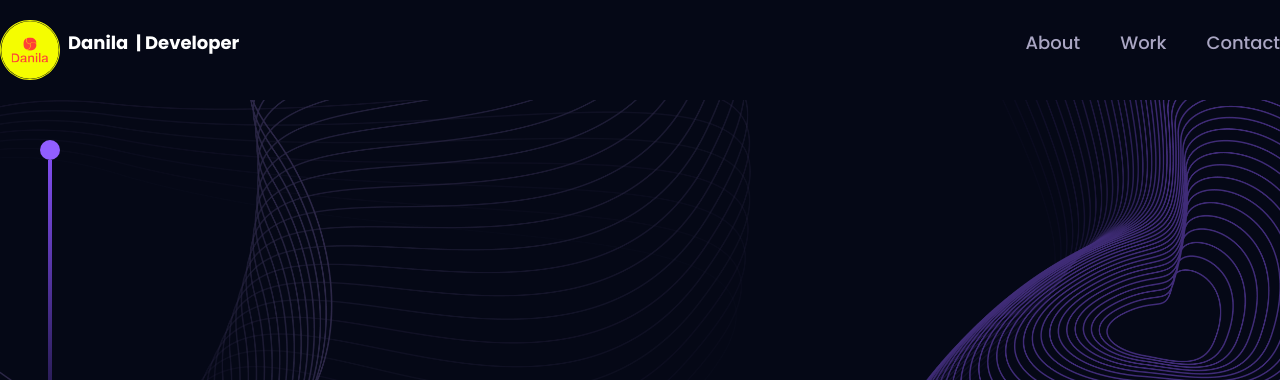
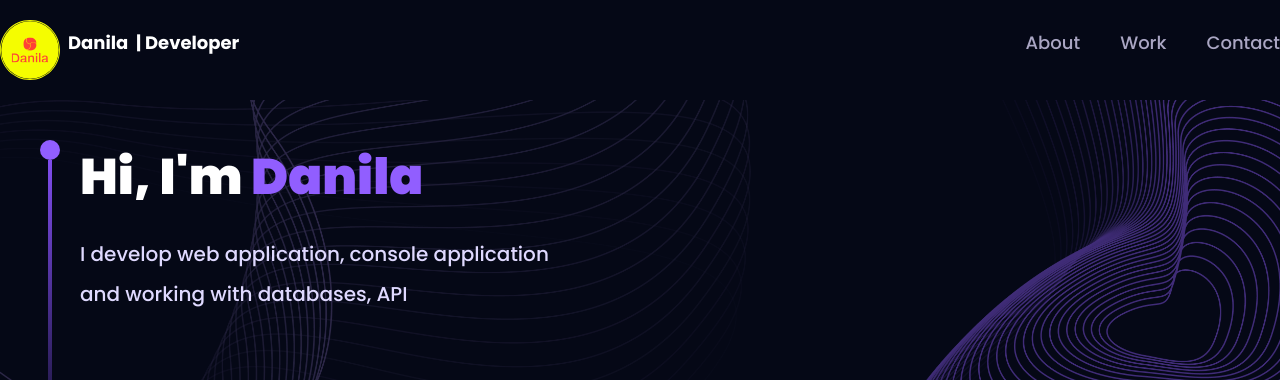
Before and after one commit to Danila0987654/First_3D_Portfolio_Site, a React (Vite) app: page / in a window 1280 px wide. Shown: the top 380 px of the page. Built offline with nearby package versions, Linux system fonts and the light colour scheme.

Commit message:
Added text as a short description

```diff
--- a/src/components/Hero.jsx
+++ b/src/components/Hero.jsx
@@ -11,6 +11,12 @@ const Hero = () => {
             <div className="dot_begin"/>
             <div className="dot_end violet-gradient"/>
         </div>
+        <div className="text">
+            <h1 className={`${styles.heroHeadText}`}>Hi, I'm <span>Danila</span></h1>
+            <p className={`${styles.heroSubText} subtext`}>
+                I develop web application, console application <br/> and working with databases, API
+            </p>
+        </div>
       </div>
     </section>
   )
--- a/src/scss/hero_styles.scss
+++ b/src/scss/hero_styles.scss
@@ -36,5 +36,23 @@
         }
       }
     }
+
+    .text {
+      span {
+        color: #915eff;
+      }
+
+      .subtext {
+        margin-top: 8px;
+
+        br {
+          display: none;
+
+          @media (min-width: 640px) {
+            display: block;
+          }
+        }
+      }
+    }
   }
 }
```
